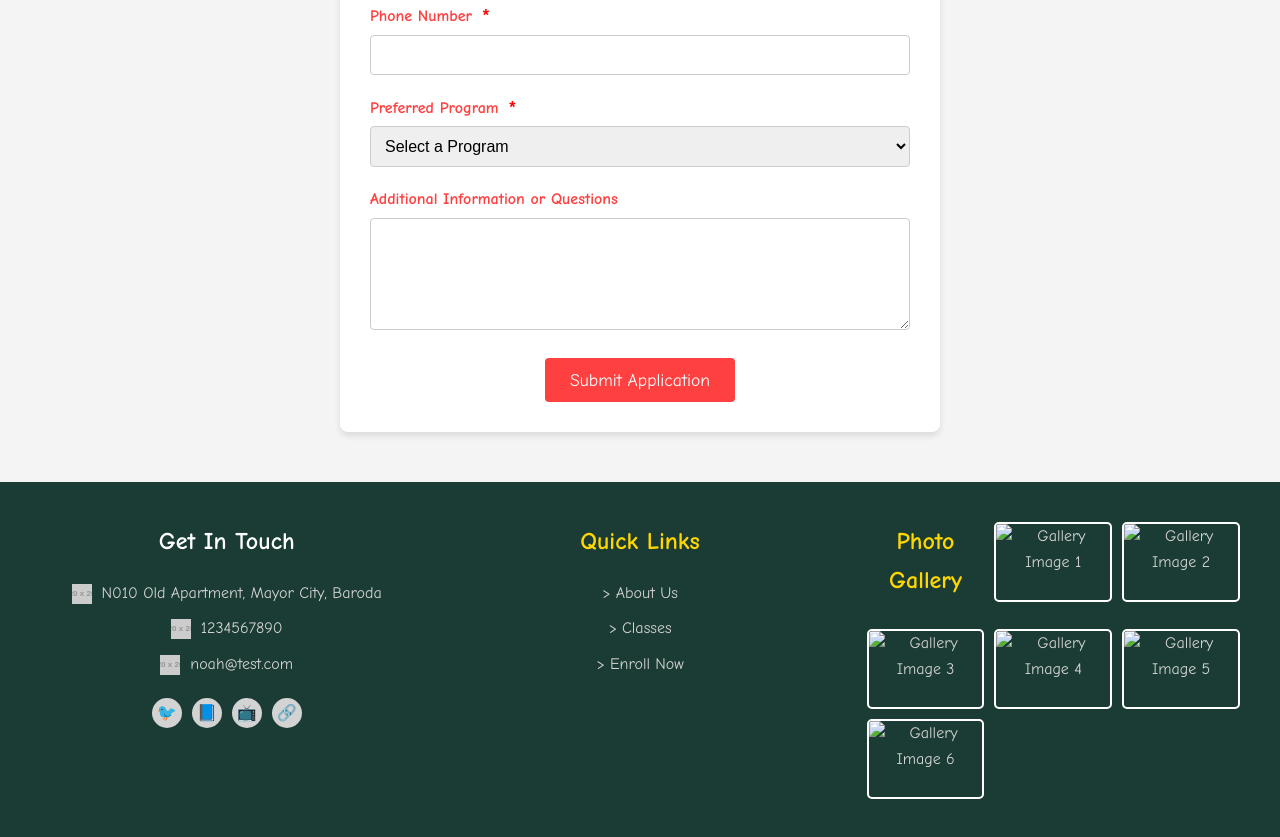
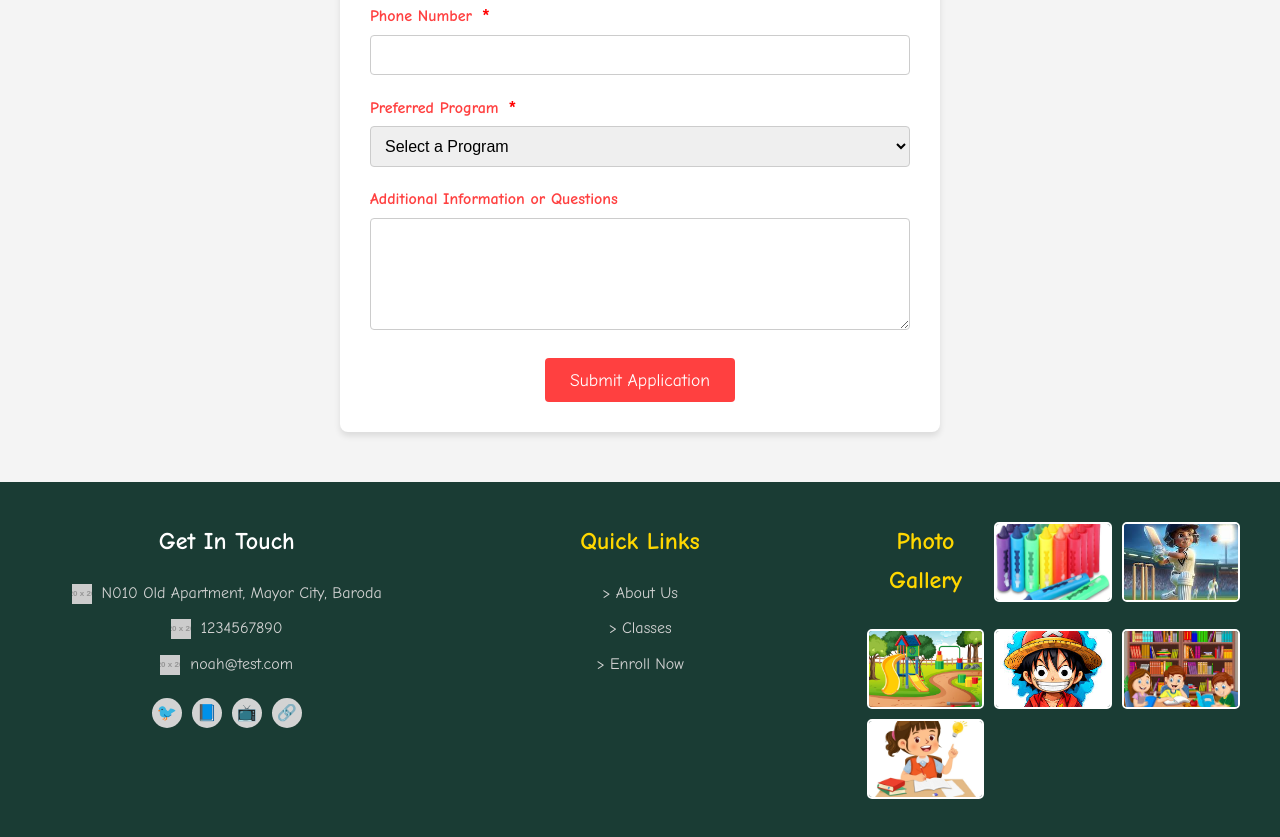
Before and after one commit to ranveer290305/preschool2, a plain HTML site: page enroll.html in a window 1280 px wide. Shown: the part 559-1396 px from the top of the page. Drawn offline with Linux system fonts and the light colour scheme; placeholder pictures from the web are drawn by us.

Commit message:
Update enroll.html

```diff
--- a/enroll.html
+++ b/enroll.html
@@ -410,12 +410,12 @@
             </div>
             <div class="column photo-gallery">
                 <h3>Photo Gallery</h3>
-                <img src="images/crayons.jpg" alt="Gallery Image 1">
-                <img src="images/cricket.jfif" alt="Gallery Image 2">
-                <img src="images/play.avif" alt="Gallery Image 3">
-                <img src="images/luffy.jfif" alt="Gallery Image 4">
-                <img src="images/library.jfif" alt="Gallery Image 5">
-                <img src="images/girl.webp" alt="Gallery Image 6">
+                <img src="crayons.jpg" alt="Gallery Image 1">
+                <img src="cricket.jfif" alt="Gallery Image 2">
+                <img src="play.avif" alt="Gallery Image 3">
+                <img src="luffy.jfif" alt="Gallery Image 4">
+                <img src="library.jfif" alt="Gallery Image 5">
+                <img src="girl.webp" alt="Gallery Image 6">
             </div>
         </div>
     </footer>
@@ -484,4 +484,5 @@
         }
     </script>
 </body>
+
 </html>
```
